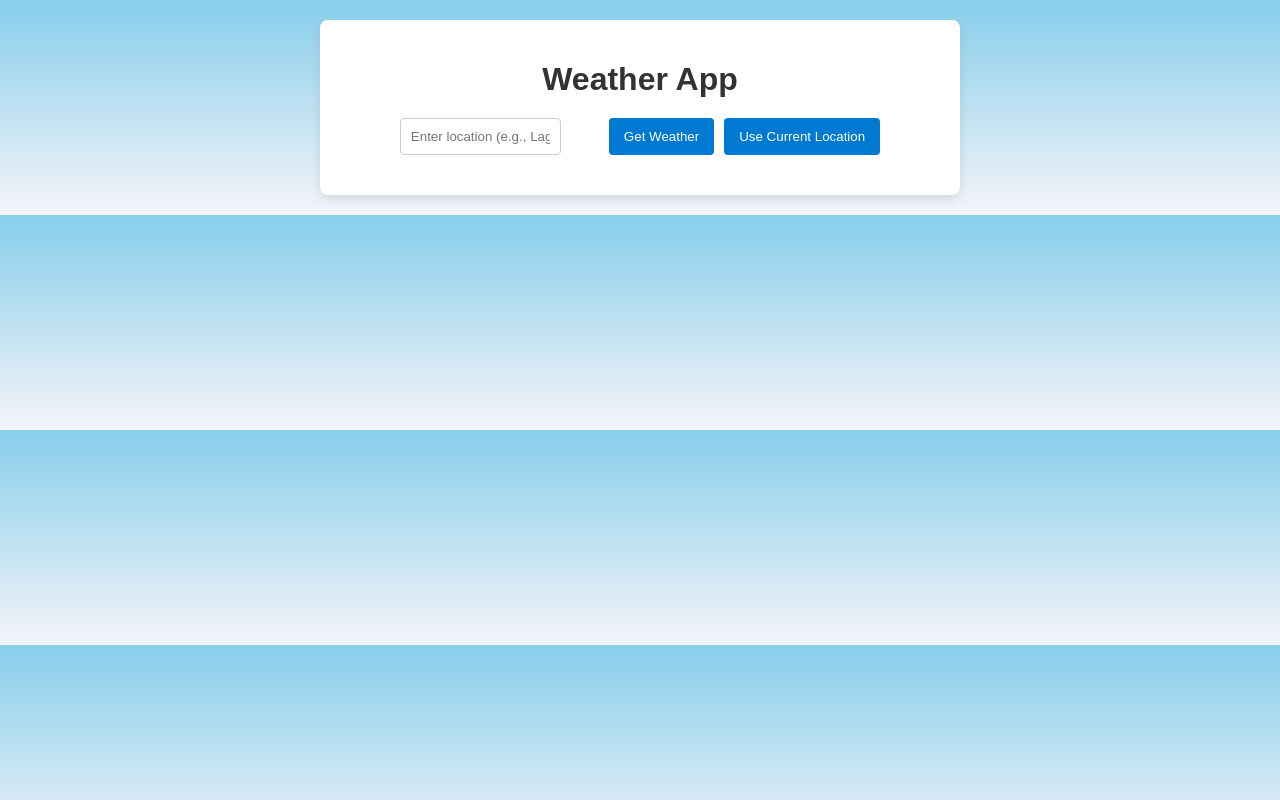
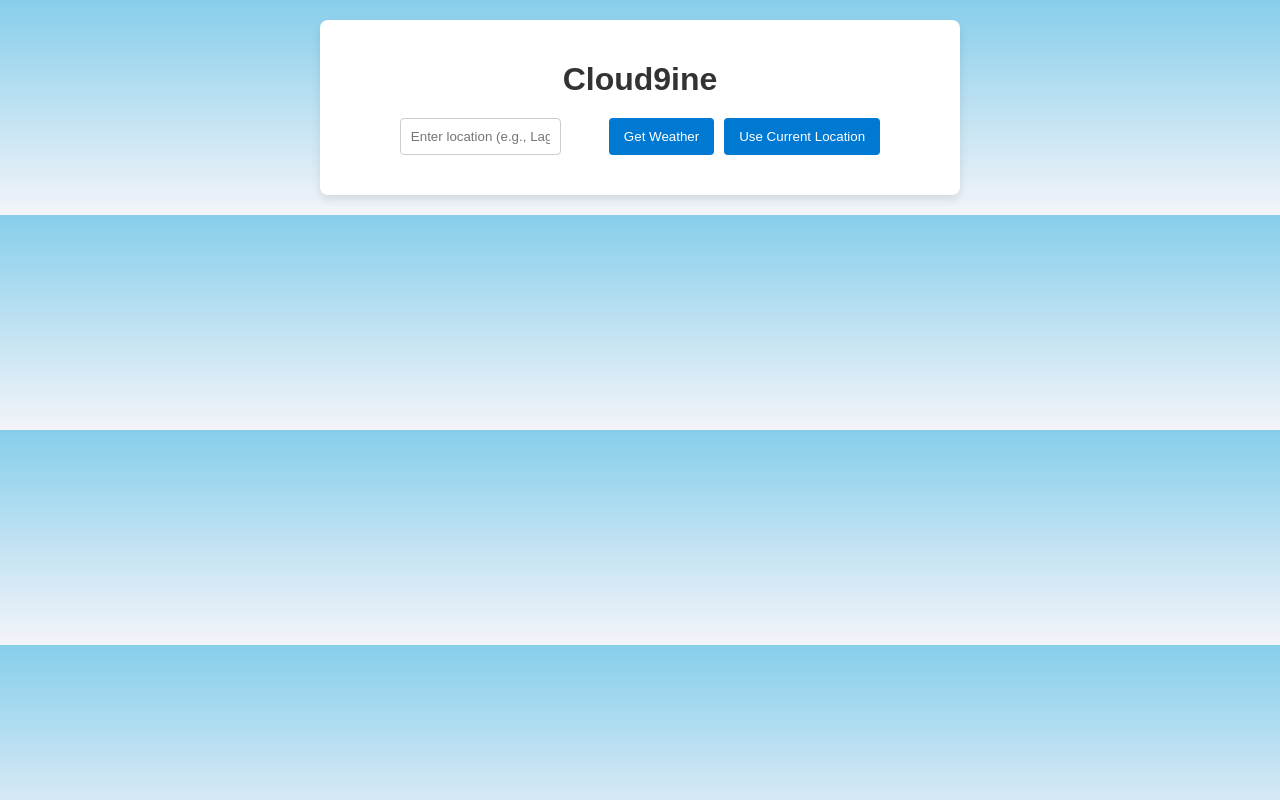
Before and after one commit to BIBIREDAVID/weather, a plain HTML site: page index.html in a window 1280 px wide. Drawn offline with Linux system fonts and the light colour scheme.

Commit message:
New commit

```diff
--- a/index.html
+++ b/index.html
@@ -3,7 +3,7 @@
 <head>
   <meta charset="UTF-8">
   <meta name="viewport" content="width=device-width, initial-scale=1.0">
-  <title>Weather App</title>
+  <title>Cloud9ine</title>
   <style>
     body {
       font-family: Arial, sans-serif;
@@ -85,7 +85,7 @@
 </head>
 <body>
   <div class="container">
-    <h1>Weather App</h1>
+    <h1>Cloud9ine</h1>
     <form id="location-form">
       <div class="input-container">
         <input list="location-suggestions" type="text" id="location-input" placeholder="Enter location (e.g., Lagos)" required>
```
Also changed, not shown: image/Cloud9ine.png (added).
